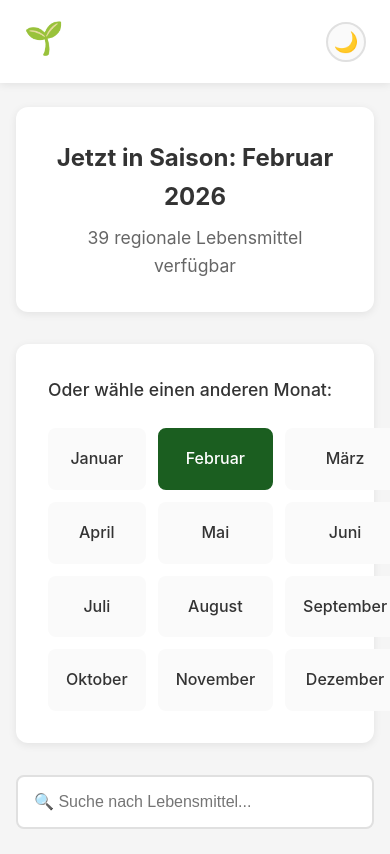
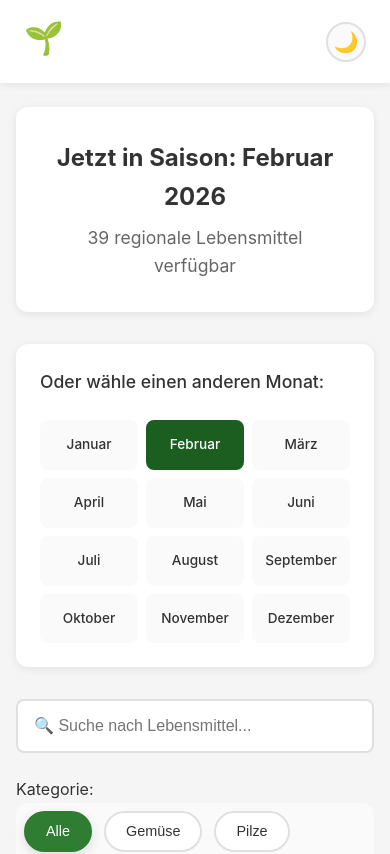
Before and after one commit to O-O-G-I-E/inSeason, a SvelteKit app: page / in a window 390 px wide. Shown: the top 854 px of the page. Built offline with nearby package versions, Linux system fonts and the light colour scheme.

Commit message:
Buttons auf mobile angepasse

```diff
--- a/src/routes/+page.svelte
+++ b/src/routes/+page.svelte
@@ -207,7 +207,7 @@
 
   .month-navigation {
     background: white;
-    padding: 2rem;
+    padding: 1.5rem;
     border-radius: 12px;
     margin-bottom: 2rem;
     box-shadow: 0 2px 8px rgba(0,0,0,0.06);
@@ -222,8 +222,8 @@
 
   .months-grid {
     display: grid;
-    grid-template-columns: repeat(auto-fit, minmax(120px, 1fr));
-    gap: 0.75rem;
+    grid-template-columns: repeat(auto-fit, minmax(90px, 1fr));
+    gap: 0.5rem;
   }
 
   .month-card {
@@ -387,7 +387,12 @@
     }
 
     .months-grid {
-      grid-template-columns: repeat(3, 1fr);
+      grid-template-columns: repeat(3, minmax(0,1fr));
+    }
+
+    .month-card {
+      padding: 0.75rem 0.25rem;
+      font-size: 0.85rem;
     }
 
     .filter-grid {
```
